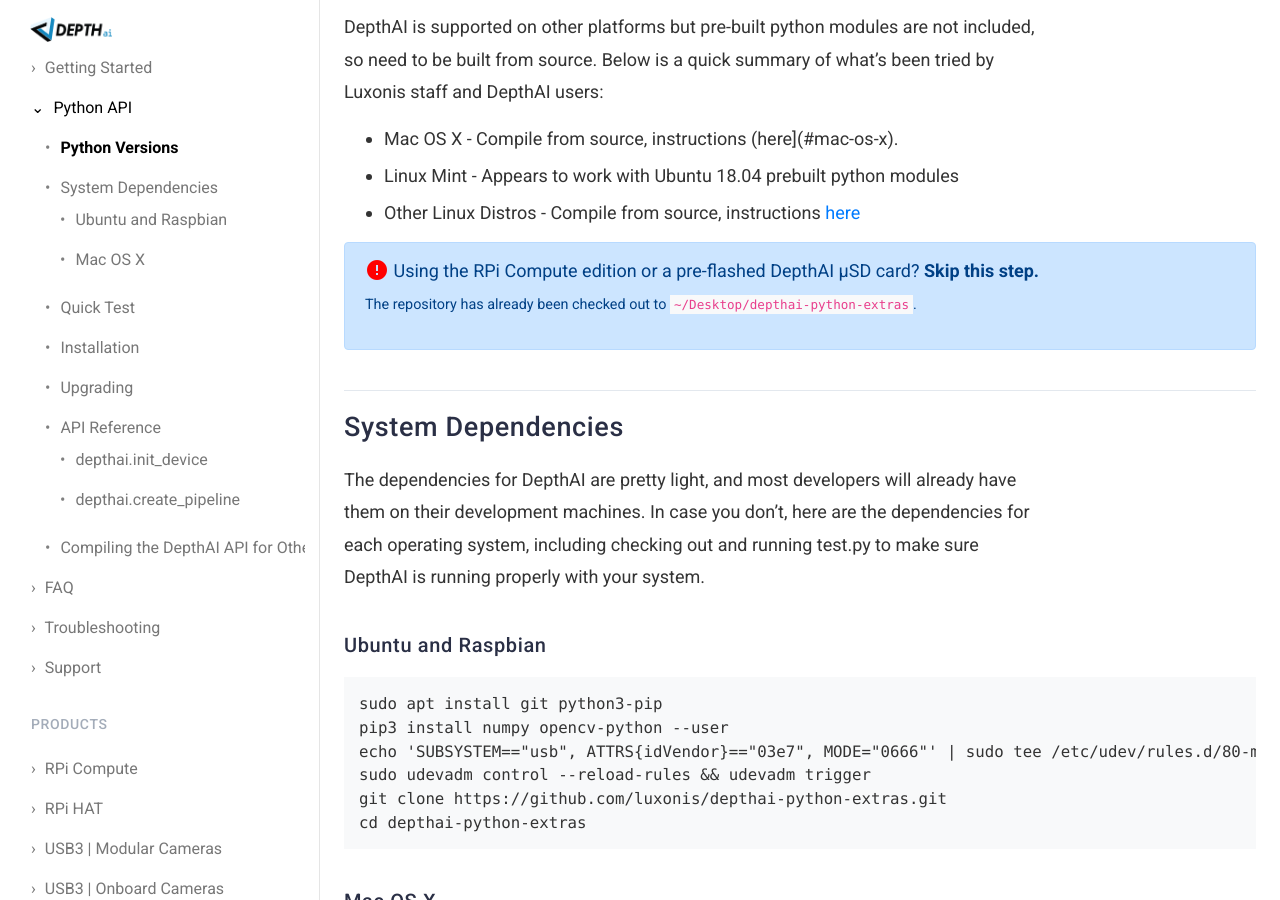
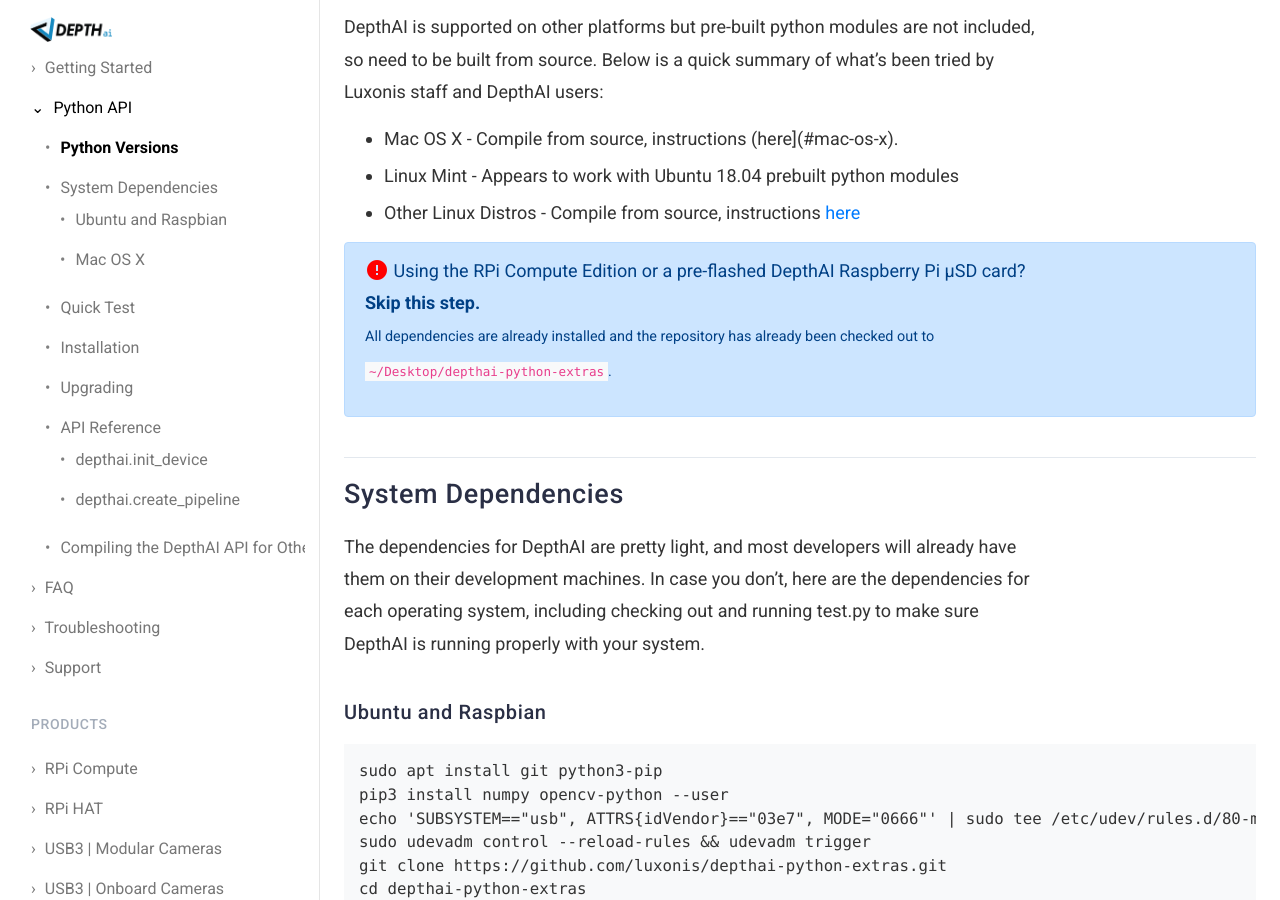
Before and after one commit to luxonis/depthai-docs-website, a Jekyll site: the page built from api.md, in a window 1280 px wide and 900 px high, scrolled down 389 px. Built offline with Jekyll 4.4.1, drawn with Linux system fonts in a browser that asks for light colours; nearby versions of some CDN libraries.

Commit message:
Update api.md

```diff
--- a/api.md
+++ b/api.md
@@ -28,8 +28,8 @@
 <i class="material-icons">
 error
 </i>
-  Using the RPi Compute edition or a pre-flashed DepthAI µSD card? <strong>Skip this step.</strong><br/>
-  <span class="small">The repository has already been checked out to `~/Desktop/depthai-python-extras`.</span>
+  Using the RPi Compute Edition or a pre-flashed DepthAI Raspberry Pi µSD card? <strong>Skip this step.</strong><br/>
+  <span class="small">All dependencies are already installed and the repository has already been checked out to `~/Desktop/depthai-python-extras`.</span>
 </div>
 
 ## System Dependencies
```
